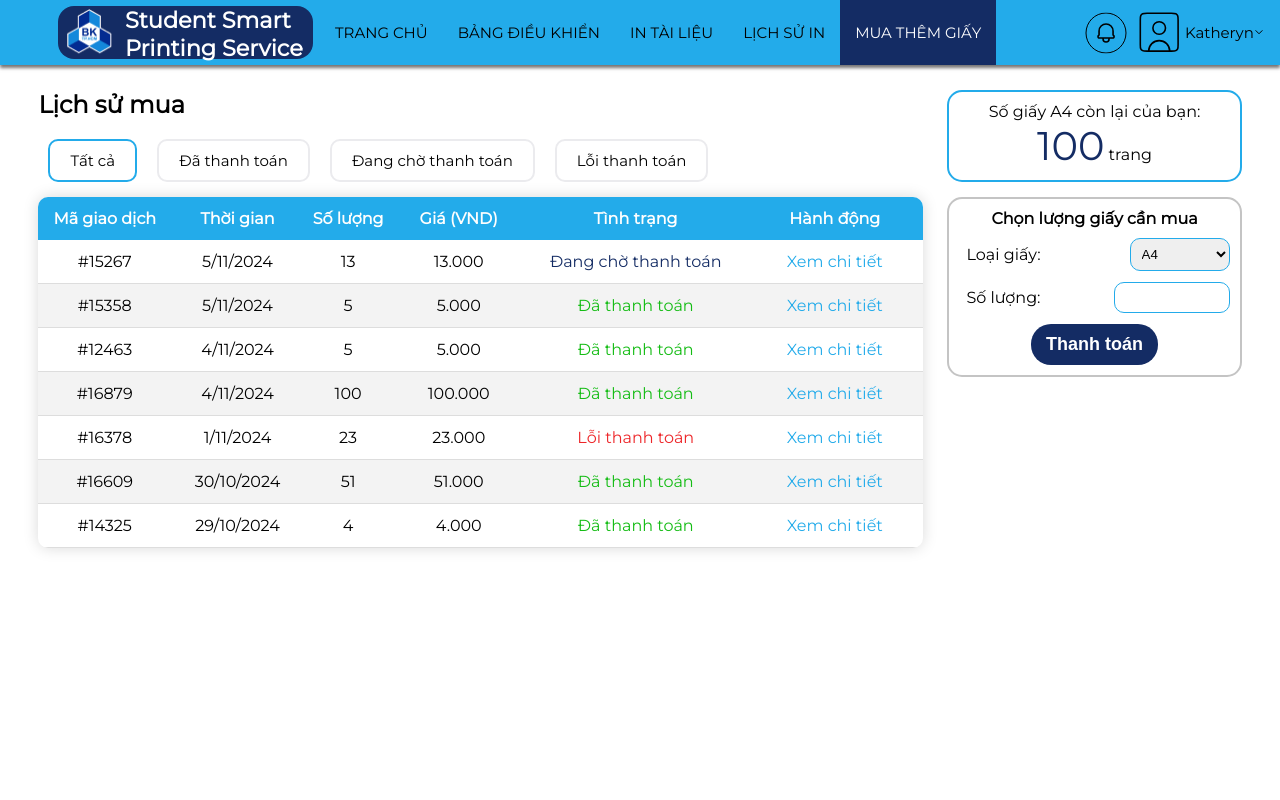
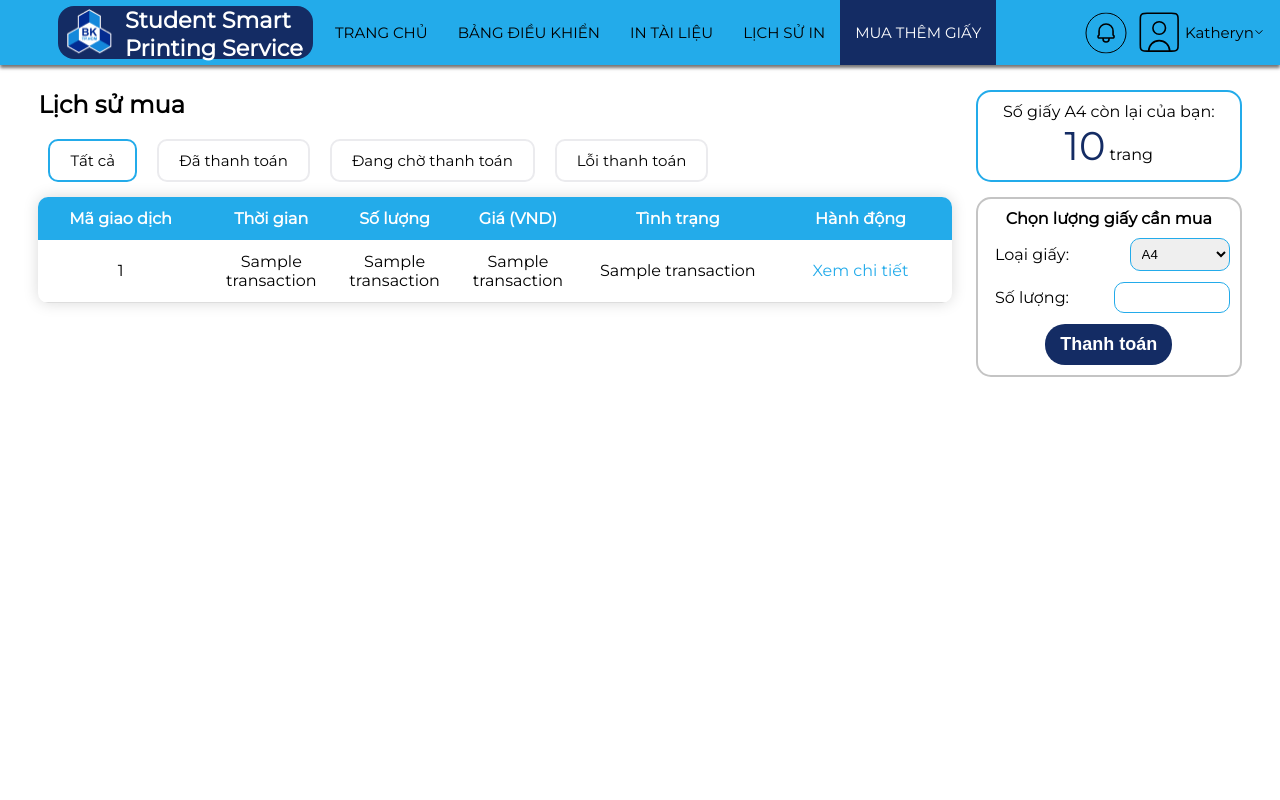
Before and after one commit to anhkhoa2174/Software-Engineering-Assignment-Group-13, a Flask app: page /buy_paper in a window 1280 px wide. Run offline with Flask 3, Linux system fonts and the light colour scheme; a database or web service that is not in the repository returns one stand-in record (values such as "Sample title"); some libraries are stand-ins or nearby versions.

Commit message:
Update backend cho Buy paper

```diff
--- a/react-webpack/public/backend/app.py
+++ b/react-webpack/public/backend/app.py
@@ -1,10 +1,16 @@
-from flask import Flask, render_template, request, redirect, url_for
+from flask import Flask, render_template, request, redirect, url_for, jsonify
 import psycopg2
 
 app = Flask(__name__)
-
+DB_CONFIG = {
+    "dbname": "CNPM",
+    "user": "postgres",
+    "password": "123456",
+    "host": "localhost",
+    "port": 5432,
+}
 # Khởi tạo cơ sở dữ liệu và bảng
-conn = psycopg2.connect(database="CNPM",  user="postgres", password="anhkhoa191217",  host="localhost", port="5432")
+conn = psycopg2.connect(**DB_CONFIG)
 
 cur = conn.cursor()
 
@@ -20,13 +26,14 @@
 cur.close()
 conn.close()
 
+user_name = "tien_dat"
 
 # Route hiển thị danh sách sản phẩm
 # @app.route('/')
 # def index():
 #     conn = psycopg2.connect(database="CNPM",
 #                             user="postgres",
-#                             password="anhkhoa191217",
+#                             password="123456",
 #                             host="localhost", port="5432")
 #     cur = conn.cursor()
 #     cur.execute('SELECT * FROM products')
@@ -42,7 +49,7 @@
 def index():
     # conn = psycopg2.connect(database="CNPM",
     #                         user="postgres",
-    #                         password="anhkhoa191217",
+    #                         password="123456",
     #                         host="localhost", port="5432")
     # cur = conn.cursor()
     # data = cur.fetchall()
@@ -64,7 +71,176 @@
 
 @app.route('/buy_paper')
 def buy_paper():
-    return render_template('buy_paper.html')
+    transactions = get_transactions()
+    no_papers = get_paper_number()
+    return render_template('buy_paper.html', transactions=transactions, no_papers=no_papers)
+
+def get_transactions():
+    try:
+        connection = psycopg2.connect(**DB_CONFIG)
+        cursor = connection.cursor()
+
+        cursor.execute(f'''SELECT * FROM "Transaction" WHERE "student_username" = '{user_name}' ORDER BY "trans_id" DESC''')
+        transactions = cursor.fetchall()
+        cursor.close()
+        connection.close()
+
+        return transactions
+    except Exception as e:
+        print(f"Error: {e}")
+        return []
+
+def get_paper_number():
+    try:
+        connection = psycopg2.connect(**DB_CONFIG)
+        cursor = connection.cursor()
+        cursor.execute(f'''SELECT "account_balance" FROM "Student" WHERE "username" = '{user_name}' ''')
+        no_papers = cursor.fetchall()
+        print(no_papers)
+        cursor.close()
+        connection.close()
+
+        return no_papers
+    except Exception as e:
+        print(f"Error: {e}")
+        return []
+
+@app.route('/new_transaction', methods=['POST'])
+def new_transaction():
+    try:
+        # Get JSON data from the request
+        data = request.json
+        # balance = data.get('account_balance')
+        no_paper = data.get('paper_number')
+
+        if no_paper is None:
+            return jsonify({'error': 'Invalid input data'}), 400
+
+        # Connect to the database
+        connection = psycopg2.connect(**DB_CONFIG)
+        cursor = connection.cursor()
+
+        # Secure parameterized SQL query
+        # cursor.execute(f'''UPDATE "Student" SET "account_balance" = '{balance}' WHERE "username" = '{user_name}' ''')
+        cursor.execute(f'''INSERT INTO "Transaction" (price, no_pages, status, student_username)
+                           VALUES ({no_paper*1000}, {no_paper}, 'Đang chờ thanh toán', '{user_name}')
+                           RETURNING trans_id;''')
+        # Commit changes
+        trans_id = cursor.fetchone()[0]
+        connection.commit()
+        # Check if any rows were updated
+        if cursor.rowcount > 0:
+            return jsonify({'message': 'Account balance updated successfully', 'trans_id': trans_id}), 200
+        else:
+            return jsonify({'error': 'No user found with the given username'}), 404
+
+    except Exception as e:
+        return jsonify({'error': str(e)}), 500
+
+    finally:
+        # Clean up resources
+        if cursor:
+            cursor.close()
+        if connection:
+            connection.close()
+
+@app.route('/update_balance', methods=['POST'])
+def update_balance():
+    try:
+        # Get JSON data from the request
+        data = request.json
+        balance = data.get('account_balance')
+        trans_id = data.get('trans_id')
+        if balance is None or trans_id is None:
+            return jsonify({'error': 'Invalid input data'}), 400
+
+        # Connect to the database
+        connection = psycopg2.connect(**DB_CONFIG)
+        cursor = connection.cursor()
+
+        # Secure parameterized SQL query
+        cursor.execute(f'''UPDATE "Student" SET "account_balance" = '{balance}' WHERE "username" = '{user_name}' ''')
+        cursor.execute(f'''UPDATE "Transaction" SET "status" = 'Đã thanh toán' WHERE "trans_id" = {trans_id};''')
+
+        # Commit changes
+        connection.commit()
+
+        # Check if any rows were updated
+        if cursor.rowcount > 0:
+            return jsonify({'message': 'Account balance updated successfully'}), 200
+        else:
+            return jsonify({'error': 'No user found with the given username'}), 404
+
+    except Exception as e:
+        return jsonify({'error': str(e)}), 500
+
+    finally:
+        # Clean up resources
+        if cursor:
+            cursor.close()
+        if connection:
+            connection.close()
+
+@app.route('/update_error', methods=['POST'])
+def update_error():
+    try:
+        # Get JSON data from the request
+        data = request.json
+        trans_id = data.get('trans_id')
+        if trans_id is None:
+            return jsonify({'error': 'Invalid input data'}), 400
+
+        # Connect to the database
+        connection = psycopg2.connect(**DB_CONFIG)
+        cursor = connection.cursor()
+
+        # Secure parameterized SQL query
+        cursor.execute(f'''UPDATE "Transaction" SET "status" = 'Lỗi thanh toán' WHERE "trans_id" = {trans_id};''')
+
+        # Commit changes
+        connection.commit()
+
+        # Check if any rows were updated
+        if cursor.rowcount > 0:
+            return jsonify({'message': 'Account balance updated successfully'}), 200
+        else:
+            return jsonify({'error': 'No user found with the given username'}), 404
+
+    except Exception as e:
+        return jsonify({'error': str(e)}), 500
+
+    finally:
+        # Clean up resources
+        if cursor:
+            cursor.close()
+        if connection:
+            connection.close()
+
+# @app.route('/get_transactions', methods=['GET'])
+# def get_trans():
+#     try:
+#         connection = psycopg2.connect(**DB_CONFIG)
+#         cursor = connection.cursor()
+
+#         # Fetch updated data
+#         cursor.execute(f'''SELECT * FROM "Transaction" WHERE "student_username" = '{user_name}' ORDER BY "trans_id" DESC''')
+#         transactions = cursor.fetchall()
+
+#         # Convert data to JSON-friendly format
+#         transactions_data = [{'tran_id': col[0], 'date': col[5], 'no_pages': col[2], 'price': col[1], 'status': col[3]} for col in transactions]
+
+#         return jsonify(transactions_data)
+
+#     except Exception as e:
+#         return jsonify({'error': str(e)}), 500
+
+#     finally:
+#         if cursor:
+#             cursor.close()
+#         if connection:
+#             connection.close()
+
+
 
 @app.route('/printing_history')
 def printing_history():
@@ -92,7 +268,7 @@
 # def create():
 #     conn = psycopg2.connect(database="CNPM",
 #                             user="postgres",
-#                             password="anhkhoa191217",
+#                             password="123456",
 #                             host="localhost", port="5432")
 #     cur = conn.cursor()
 #     name = request.form['name']
@@ -110,7 +286,7 @@
 # def update():
 #     conn = psycopg2.connect(database="CNPM",
 #                             user="postgres",
-#                             password="anhkhoa191217",
+#                             password="123456",
 #                             host="localhost", port="5432")
 #     cur = conn.cursor()
 #     name = request.form['name']
@@ -129,7 +305,7 @@
 # def delete():
 #     conn = psycopg2.connect(database="CNPM",
 #                             user="postgres",
-#                             password="anhkhoa191217",
+#                             password="123456",
 #                             host="localhost", port="5432")
 #     cur = conn.cursor()
 #     id = request.form['id']
@@ -142,11 +318,7 @@
 # Login cho student
 @app.route('/login_student', methods=['POST'])
 def login_student():
-    conn = psycopg2.connect(database="CNPM",
-                            user="postgres",
-                            password="anhkhoa191217",
-                            host="localhost",
-                            port="5432")
+    conn = psycopg2.connect(**DB_CONFIG)
     cur = conn.cursor()
 
     # Lấy thông tin từ form
@@ -161,6 +333,8 @@
     conn.close()
 
     if user:
+        global user_name
+        user_name = username
         # Nếu thông tin hợp lệ
         return redirect(url_for('index'))
     else:
@@ -170,11 +344,7 @@
 # Login cho spso
 @app.route('/login_student', methods=['POST'])
 def login_spso():
-    conn = psycopg2.connect(database="CNPM",
-                            user="postgres",
-                            password="anhkhoa191217",
-                            host="localhost",
-                            port="5432")
+    conn = psycopg2.connect(**DB_CONFIG)
     cur = conn.cursor()
 
     # Lấy thông tin từ form
--- a/react-webpack/public/backend/static/css/buyPaper.css
+++ b/react-webpack/public/backend/static/css/buyPaper.css
@@ -1,14 +1,20 @@
 #buy-paper-page {
 	height: 90vh;
+	font-family: Montserrat;
+	position: relative;
+	display: flex;
+	width: 100%;
 }
 .pay-log {
-	font-family: Montserrat;
 	justify-content: space-between;
 	margin: 70px 3% 0 3%;
 	display: flex;
+	position: relative;
+	width: 100%;
+	float: right;
 }
 .log {
-	width: 75%;
+	width: 100%;
 	float: left;
 	position: relative;
 }
@@ -73,7 +79,7 @@
 }
 .pay-log .buy-paper {
 	display: block;
-	width: 300px;
+	width: 350px;
 	margin: 20px 0 0 2%;
 }
 .pay-log .buy-paper #paperleft {
--- a/react-webpack/public/backend/templates/buy_paper.html
+++ b/react-webpack/public/backend/templates/buy_paper.html
@@ -194,7 +194,9 @@
 				<div class="log">
 					<h2>Lịch sử mua</h2>
 					<ul class="filter-buttons">
-						<li data-class="all" class="chosen" onclick="filterTable('')">
+						<li data-class="all"
+							class="chosen"
+							onclick="filterTable('')">
 							Tất cả
 						</li>
 						<li
@@ -233,87 +235,59 @@
 						const filterButtons =
 							document.querySelectorAll(".filter-buttons li");
 						filterButtons.forEach((button) => {
-							button.addEventListener("click", () => {
+							button.addEventListener("click", (event) => {
 								const className = button.getAttribute("data-class");
 								filterTable(className);
+
+								const list = document.querySelectorAll(".filter-buttons li")
+								for (let i = 0; i < list.length; i++) {
+									if (list[i].classList.contains("chosen")) {
+										list[i].classList.remove("chosen")
+										list[i].classList.add("not-chosen")
+									}
+								}
+								event.target.classList.remove("not-chosen")
+								event.target.classList.add("chosen")
 							});
 						});
 					</script>
 					<table id="transaction">
 						<thead>
 							<tr>
-								<th style="width: 15%">Mã giao dịch</th>
+								<th style="width: 18%">Mã giao dịch</th>
 								<th style="width: 15%">Thời gian</th>
-								<th style="width: 10%">Số lượng</th>
+								<th style="width: 12%">Số lượng</th>
 								<th style="width: 15%">Giá (VND)</th>
-								<th style="width: 25%">Tình trạng</th>
+								<th style="width: 20%">Tình trạng</th>
 								<th style="width: 20%">Hành động</th>
 							</tr>
 						</thead>
 						<tbody>
-							<tr class="waiting">
-								<td>#15267</td>
-								<td>5/11/2024</td>
-								<td>13</td>
-								<td>13.000</td>
-								<td class="status">Đang chờ thanh toán</td>
+							{% for tran in transactions %}
+							<tr class="
+									{% if tran[3] == 'Lỗi thanh toán' %}
+										error
+									{% elif tran[3] == 'Đang chờ thanh toán' %}
+										waiting
+									{% elif tran[3] == 'Đã thanh toán' %}
+										done
+									{% endif %}
+								">
+								<td>{{ tran[0] }}</td>
+								<td>{{ tran[5] }}</td>
+								<td>{{ tran[2] }}</td>
+								<td>{{ tran[1] }}</td>
+								<td class="status">{{ tran[3] }}</td>
 								<td><a>Xem chi tiết</a></td>
 							</tr>
-							<tr class="done">
-								<td>#15358</td>
-								<td>5/11/2024</td>
-								<td>5</td>
-								<td>5.000</td>
-								<td class="status">Đã thanh toán</td>
-								<td><a>Xem chi tiết</a></td>
-							</tr>
-							<tr class="done">
-								<td>#12463</td>
-								<td>4/11/2024</td>
-								<td>5</td>
-								<td>5.000</td>
-								<td class="status">Đã thanh toán</td>
-								<td><a>Xem chi tiết</a></td>
-							</tr>
-							<tr class="done">
-								<td>#16879</td>
-								<td>4/11/2024</td>
-								<td>100</td>
-								<td>100.000</td>
-								<td class="status">Đã thanh toán</td>
-								<td><a>Xem chi tiết</a></td>
-							</tr>
-							<tr class="error">
-								<td>#16378</td>
-								<td>1/11/2024</td>
-								<td>23</td>
-								<td>23.000</td>
-								<td class="status">Lỗi thanh toán</td>
-								<td><a>Xem chi tiết</a></td>
-							</tr>
-							<tr class="done">
-								<td>#16609</td>
-								<td>30/10/2024</td>
-								<td>51</td>
-								<td>51.000</td>
-								<td class="status">Đã thanh toán</td>
-								<td><a>Xem chi tiết</a></td>
-							</tr>
-							<tr class="done">
-								<td>#14325</td>
-								<td>29/10/2024</td>
-								<td>4</td>
-								<td>4.000</td>
-								<td class="status">Đã thanh toán</td>
-								<td><a>Xem chi tiết</a></td>
-							</tr>
+							{% endfor %}
 						</tbody>
 					</table>
 				</div>
 				<div class="buy-paper">
 					<div id="paperleft">
 						Số giấy A4 còn lại của bạn: <br />
-						<text id="no-paper">100</text>
+						<text id="no-paper">{{no_papers[0][0]}}</text>
 						trang
 					</div>
 					<div id="buy-form">
@@ -341,13 +315,125 @@
 					</div>
 					<script>
 						form = document.getElementById("form");
-						form.addEventListener("submit", function (event) {
+						let new_no_pages
+						let trans_id
+						form.addEventListener("submit", async (event) => {
 							event.preventDefault();
 							nopaper = Number(document.getElementById("no-paper").innerHTML);
-							amount = Number(document.getElementById("amount").value);
-							document.getElementById("no-paper").innerHTML = nopaper + amount;
+							icr_amount = Number(document.getElementById("amount").value);
+							new_no_pages = nopaper + icr_amount
+							document.getElementById("pop-up").classList.remove("disappear")
+							document.getElementById("text1").innerHTML = String(icr_amount) + " tờ"
+							document.getElementById("text2").innerHTML = String(icr_amount * 1000) + " VND"
+							try {
+								const response = await fetch('/new_transaction', {
+									method: 'POST',
+									headers: {
+										'Content-Type': 'application/json',
+									},
+									body: JSON.stringify({ "paper_number": icr_amount }),
+								})
+								.then((response) => {
+									if (!response.ok) {
+									throw new Error(`HTTP error! status: ${response.status}`);
+									}
+									return response.json();
+								})
+								.then((data) => {
+									trans_id = data.trans_id;
+									// Handle the response data here (e.g., display a success message)
+								})
+								.catch((error) => {
+									console.error('Error:', error);
+								});
+							}
+							catch (error) {
+								console.error('Error:', error);
+							}
+							// try {
+							// 	// Fetch updated data from the server
+							// 	const response = await fetch('/get_transactions');
+							// 	const transactions = await response.json();
+
+							// 	if (response.ok) {
+							// 		// Clear the current table body
+							// 		const tableBody = document.querySelector('#transaction tbody');
+							// 		tableBody.innerHTML = '';
+
+							// 		// Populate the table with the updated data
+							// 		transactions.forEach(transaction => {
+							// 			const row = document.createElement('tr');
+							// 			const usernameCell = document.createElement('td');
+							// 			const balanceCell = document.createElement('td');
+
+							// 			usernameCell.textContent = student.username;
+							// 			balanceCell.textContent = student.account_balance;
+
+							// 			row.appendChild(usernameCell);
+							// 			row.appendChild(balanceCell);
+							// 			tableBody.appendChild(row);
+							// 		});
+							// 	} else {
+							// 		console.error('Error fetching data:', students.error);
+							// 	}
+							// } catch (error) {
+							// 	console.error('Error:', error);
+							// }
+
+							document.getElementById("cancel").addEventListener("click", async (event) => {
+								event.preventDefault();
+								document.getElementById("pop-up").classList.add("disappear")
+								try {
+									await fetch('/update_error', {
+										method: 'POST',
+										headers: {
+											'Content-Type': 'application/json',
+										},
+										body: JSON.stringify({ "trans_id": trans_id }),
+									});
+								}
+								catch (error) {
+									console.error('Error:', error);
+								}
+							});
+							document.getElementById("ok").addEventListener("click", async (event) => {
+								event.preventDefault();
+								document.getElementById("no-paper").innerHTML = new_no_pages;
+								document.getElementById("pop-up").classList.add("disappear")
+								try {
+									await fetch('/update_balance', {
+										method: 'POST',
+										headers: {
+											'Content-Type': 'application/json',
+										},
+										body: JSON.stringify({ "account_balance": new_no_pages, "trans_id": trans_id }),
+									});
+								}
+								catch (error) {
+									console.error('Error:', error);
+								}
+							});
 						});
 					</script>
+				</div>
+			</div>
+			<div id="pop-up" class="disappear">
+				<h2>PAYMENT ALERT</h2>
+				<div style="display: flex;">
+					<p style="float: left; width: 50%;">
+						Tổng số lượng giấy:<br/>
+						Đơn giá:<br/>
+						Tổng số tiền:
+					</p>
+					<p style="float: right; width: 50%;">
+						<text id="text1">tờ</text><br/>
+						1000VNĐ/tờ<br/>
+						<text id="text2">VND</text>
+					</p>
+				</div>
+				<div id="click-box">
+					<button id="cancel">Huỷ</button>
+					<button id="ok">Đồng ý</button>
 				</div>
 			</div>
 		</div>
```
Also changed, not shown: other parts of react-webpack/public/backend/static/css/buyPaper.css (+38 -0 lines).
